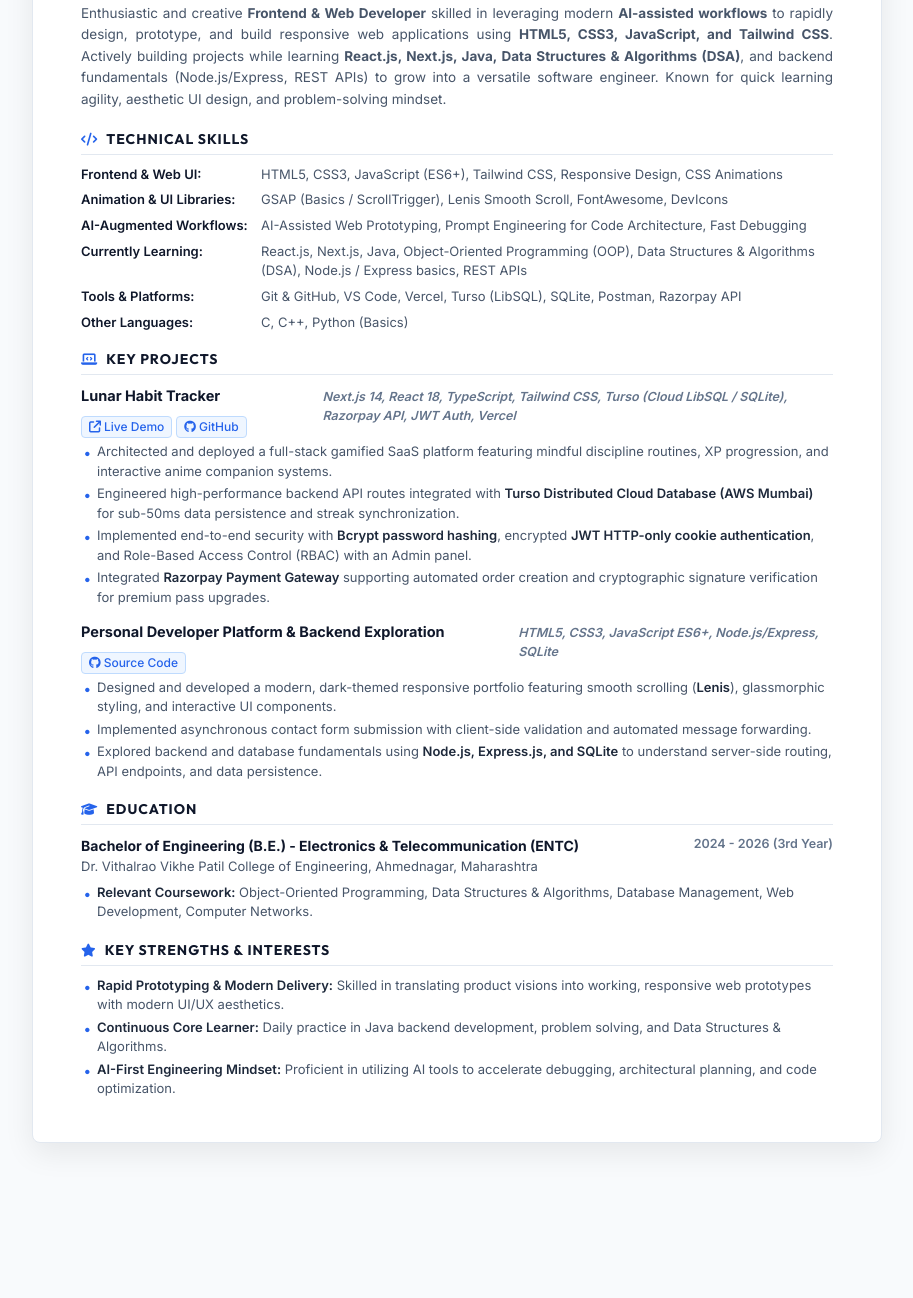
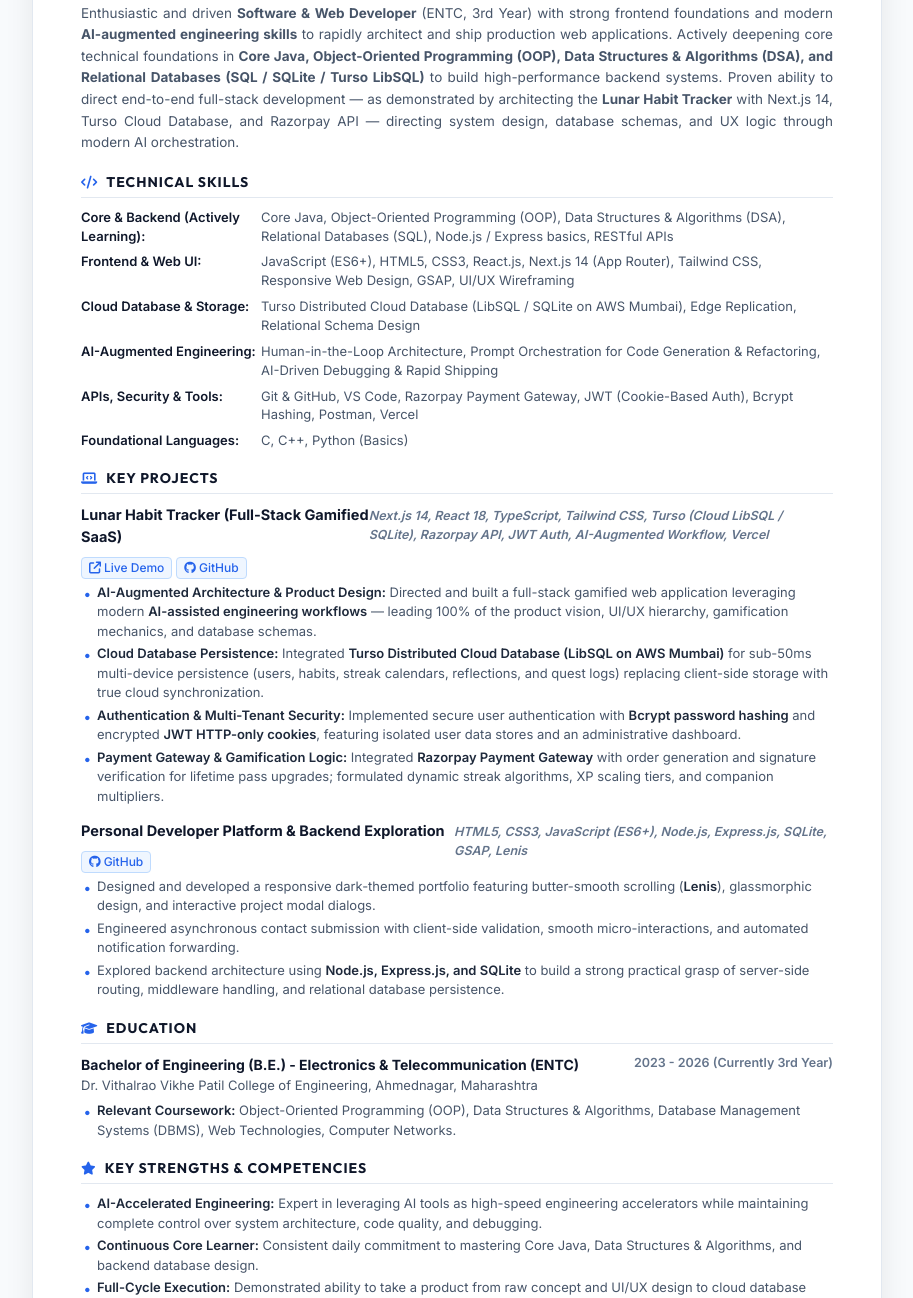
Before and after one commit to badtobiop/portfolio, a website: page resume.html in a window 1280 px wide. Shown: the part 331-1629 px from the top of the page, without its empty margins (183-1096 px from the left). Before the commit the page ends 1514 px from the top, so only its background shows below. Drawn offline with Linux system fonts and the light colour scheme.

Commit message:
Update habit tracker full-stack details, Turso DB, AI architecture & learning roadmap in portfolio and resume

```diff
--- a/resume.html
+++ b/resume.html
@@ -457,7 +457,7 @@
         <!-- Header -->
         <header class="resume-header">
             <h1 class="name">Utkarsh Dhakane</h1>
-            <div class="title">Frontend & Web Developer (AI-Augmented) | Aspiring Full-Stack</div>
+            <div class="title">Software Developer (AI-Augmented Full Stack) | Java & Web Development</div>
             <div class="contact-grid">
                 <div class="contact-item">
                     <i class="fa-solid fa-envelope"></i>
@@ -488,7 +488,7 @@
                 <i class="fa-solid fa-user"></i> Professional Summary
             </h2>
             <p class="summary-text">
-                Enthusiastic and creative <strong>Frontend & Web Developer</strong> skilled in leveraging modern <strong>AI-assisted workflows</strong> to rapidly design, prototype, and build responsive web applications using <strong>HTML5, CSS3, JavaScript, and Tailwind CSS</strong>. Actively building projects while learning <strong>React.js, Next.js, Java, Data Structures & Algorithms (DSA)</strong>, and backend fundamentals (Node.js/Express, REST APIs) to grow into a versatile software engineer. Known for quick learning agility, aesthetic UI design, and problem-solving mindset.
+                Enthusiastic and driven <strong>Software & Web Developer</strong> (ENTC, 3rd Year) with strong frontend foundations and modern <strong>AI-augmented engineering skills</strong> to rapidly architect and ship production web applications. Actively deepening core technical foundations in <strong>Core Java, Object-Oriented Programming (OOP), Data Structures & Algorithms (DSA), and Relational Databases (SQL / SQLite / Turso LibSQL)</strong> to build high-performance backend systems. Proven ability to direct end-to-end full-stack development — as demonstrated by architecting the <strong>Lunar Habit Tracker</strong> with Next.js 14, Turso Cloud Database, and Razorpay API — directing system design, database schemas, and UX logic through modern AI orchestration.
             </p>
         </section>
 
@@ -499,27 +499,27 @@
             </h2>
             <div class="skills-table">
                 <div class="skill-row">
-                    <span class="skill-category">Frontend & Web UI:</span>
-                    <span class="skill-list">HTML5, CSS3, JavaScript (ES6+), Tailwind CSS, Responsive Design, CSS Animations</span>
+                    <span class="skill-category">Core & Backend (Actively Learning):</span>
+                    <span class="skill-list">Core Java, Object-Oriented Programming (OOP), Data Structures & Algorithms (DSA), Relational Databases (SQL), Node.js / Express basics, RESTful APIs</span>
                 </div>
                 <div class="skill-row">
-                    <span class="skill-category">Animation & UI Libraries:</span>
-                    <span class="skill-list">GSAP (Basics / ScrollTrigger), Lenis Smooth Scroll, FontAwesome, DevIcons</span>
+                    <span class="skill-category">Frontend & Web UI:</span>
+                    <span class="skill-list">JavaScript (ES6+), HTML5, CSS3, React.js, Next.js 14 (App Router), Tailwind CSS, Responsive Web Design, GSAP, UI/UX Wireframing</span>
                 </div>
                 <div class="skill-row">
-                    <span class="skill-category">AI-Augmented Workflows:</span>
-                    <span class="skill-list">AI-Assisted Web Prototyping, Prompt Engineering for Code Architecture, Fast Debugging</span>
+                    <span class="skill-category">Cloud Database & Storage:</span>
+                    <span class="skill-list">Turso Distributed Cloud Database (LibSQL / SQLite on AWS Mumbai), Edge Replication, Relational Schema Design</span>
                 </div>
                 <div class="skill-row">
-                    <span class="skill-category">Currently Learning:</span>
-                    <span class="skill-list">React.js, Next.js, Java, Object-Oriented Programming (OOP), Data Structures & Algorithms (DSA), Node.js / Express basics, REST APIs</span>
+                    <span class="skill-category">AI-Augmented Engineering:</span>
+                    <span class="skill-list">Human-in-the-Loop Architecture, Prompt Orchestration for Code Generation & Refactoring, AI-Driven Debugging & Rapid Shipping</span>
                 </div>
                 <div class="skill-row">
-                    <span class="skill-category">Tools & Platforms:</span>
-                    <span class="skill-list">Git & GitHub, VS Code, Vercel, Turso (LibSQL), SQLite, Postman, Razorpay API</span>
+                    <span class="skill-category">APIs, Security & Tools:</span>
+                    <span class="skill-list">Git & GitHub, VS Code, Razorpay Payment Gateway, JWT (Cookie-Based Auth), Bcrypt Hashing, Postman, Vercel</span>
                 </div>
                 <div class="skill-row">
-                    <span class="skill-category">Other Languages:</span>
+                    <span class="skill-category">Foundational Languages:</span>
                     <span class="skill-list">C, C++, Python (Basics)</span>
                 </div>
             </div>
@@ -535,7 +535,7 @@
             <div class="project-item">
                 <div class="project-header">
                     <div class="project-title-area">
-                        <span class="project-name">Lunar Habit Tracker</span>
+                        <span class="project-name">Lunar Habit Tracker (Full-Stack Gamified SaaS)</span>
                         <span class="project-links">
                             <a href="https://habbit-tracker-snowy-eta.vercel.app/" target="_blank">
                                 <i class="fa-solid fa-arrow-up-right-from-square"></i> Live Demo
@@ -545,13 +545,13 @@
                             </a>
                         </span>
                     </div>
-                    <span class="project-tech">Next.js 14, React 18, TypeScript, Tailwind CSS, Turso (Cloud LibSQL / SQLite), Razorpay API, JWT Auth, Vercel</span>
+                    <span class="project-tech">Next.js 14, React 18, TypeScript, Tailwind CSS, Turso (Cloud LibSQL / SQLite), Razorpay API, JWT Auth, AI-Augmented Workflow, Vercel</span>
                 </div>
                 <ul class="bullet-list">
-                    <li>Architected and deployed a full-stack gamified SaaS platform featuring mindful discipline routines, XP progression, and interactive anime companion systems.</li>
-                    <li>Engineered high-performance backend API routes integrated with <strong>Turso Distributed Cloud Database (AWS Mumbai)</strong> for sub-50ms data persistence and streak synchronization.</li>
-                    <li>Implemented end-to-end security with <strong>Bcrypt password hashing</strong>, encrypted <strong>JWT HTTP-only cookie authentication</strong>, and Role-Based Access Control (RBAC) with an Admin panel.</li>
-                    <li>Integrated <strong>Razorpay Payment Gateway</strong> supporting automated order creation and cryptographic signature verification for premium pass upgrades.</li>
+                    <li><strong>AI-Augmented Architecture & Product Design:</strong> Directed and built a full-stack gamified web application leveraging modern <strong>AI-assisted engineering workflows</strong> — leading 100% of the product vision, UI/UX hierarchy, gamification mechanics, and database schemas.</li>
+                    <li><strong>Cloud Database Persistence:</strong> Integrated <strong>Turso Distributed Cloud Database (LibSQL on AWS Mumbai)</strong> for sub-50ms multi-device persistence (users, habits, streak calendars, reflections, and quest logs) replacing client-side storage with true cloud synchronization.</li>
+                    <li><strong>Authentication & Multi-Tenant Security:</strong> Implemented secure user authentication with <strong>Bcrypt password hashing</strong> and encrypted <strong>JWT HTTP-only cookies</strong>, featuring isolated user data stores and an administrative dashboard.</li>
+                    <li><strong>Payment Gateway & Gamification Logic:</strong> Integrated <strong>Razorpay Payment Gateway</strong> with order generation and signature verification for lifetime pass upgrades; formulated dynamic streak algorithms, XP scaling tiers, and companion multipliers.</li>
                 </ul>
             </div>
 
@@ -562,16 +562,16 @@
                         <span class="project-name">Personal Developer Platform & Backend Exploration</span>
                         <span class="project-links">
                             <a href="https://github.com/badtobiop" target="_blank">
-                                <i class="fa-brands fa-github"></i> Source Code
+                                <i class="fa-brands fa-github"></i> GitHub
                             </a>
                         </span>
                     </div>
-                    <span class="project-tech">HTML5, CSS3, JavaScript ES6+, Node.js/Express, SQLite</span>
+                    <span class="project-tech">HTML5, CSS3, JavaScript (ES6+), Node.js, Express.js, SQLite, GSAP, Lenis</span>
                 </div>
                 <ul class="bullet-list">
-                    <li>Designed and developed a modern, dark-themed responsive portfolio featuring smooth scrolling (<strong>Lenis</strong>), glassmorphic styling, and interactive UI components.</li>
-                    <li>Implemented asynchronous contact form submission with client-side validation and automated message forwarding.</li>
-                    <li>Explored backend and database fundamentals using <strong>Node.js, Express.js, and SQLite</strong> to understand server-side routing, API endpoints, and data persistence.</li>
+                    <li>Designed and developed a responsive dark-themed portfolio featuring butter-smooth scrolling (<strong>Lenis</strong>), glassmorphic design, and interactive project modal dialogs.</li>
+                    <li>Engineered asynchronous contact submission with client-side validation, smooth micro-interactions, and automated notification forwarding.</li>
+                    <li>Explored backend architecture using <strong>Node.js, Express.js, and SQLite</strong> to build a strong practical grasp of server-side routing, middleware handling, and relational database persistence.</li>
                 </ul>
             </div>
         </section>
@@ -586,22 +586,22 @@
                     <div class="edu-degree">Bachelor of Engineering (B.E.) - Electronics & Telecommunication (ENTC)</div>
                     <div class="edu-institution">Dr. Vithalrao Vikhe Patil College of Engineering, Ahmednagar, Maharashtra</div>
                 </div>
-                <div class="edu-date">2024 - 2026 (3rd Year)</div>
+                <div class="edu-date">2023 - 2026 (Currently 3rd Year)</div>
             </div>
             <ul class="bullet-list" style="margin-top: 2px;">
-                <li><strong>Relevant Coursework:</strong> Object-Oriented Programming, Data Structures & Algorithms, Database Management, Web Development, Computer Networks.</li>
+                <li><strong>Relevant Coursework:</strong> Object-Oriented Programming (OOP), Data Structures & Algorithms, Database Management Systems (DBMS), Web Technologies, Computer Networks.</li>
             </ul>
         </section>
 
         <!-- Key Highlights / Strengths -->
         <section class="section" style="margin-bottom: 0;">
             <h2 class="section-title">
-                <i class="fa-solid fa-star"></i> Key Strengths & Interests
+                <i class="fa-solid fa-star"></i> Key Strengths & Competencies
             </h2>
             <ul class="bullet-list">
-                <li><strong>Rapid Prototyping & Modern Delivery:</strong> Skilled in translating product visions into working, responsive web prototypes with modern UI/UX aesthetics.</li>
-                <li><strong>Continuous Core Learner:</strong> Daily practice in Java backend development, problem solving, and Data Structures & Algorithms.</li>
-                <li><strong>AI-First Engineering Mindset:</strong> Proficient in utilizing AI tools to accelerate debugging, architectural planning, and code optimization.</li>
+                <li><strong>AI-Accelerated Engineering:</strong> Expert in leveraging AI tools as high-speed engineering accelerators while maintaining complete control over system architecture, code quality, and debugging.</li>
+                <li><strong>Continuous Core Learner:</strong> Consistent daily commitment to mastering Core Java, Data Structures & Algorithms, and backend database design.</li>
+                <li><strong>Full-Cycle Execution:</strong> Demonstrated ability to take a product from raw concept and UI/UX design to cloud database integration, payment processing, and production deployment.</li>
             </ul>
         </section>
 
```
Also changed, not shown: index.html (+40 -25 lines).
